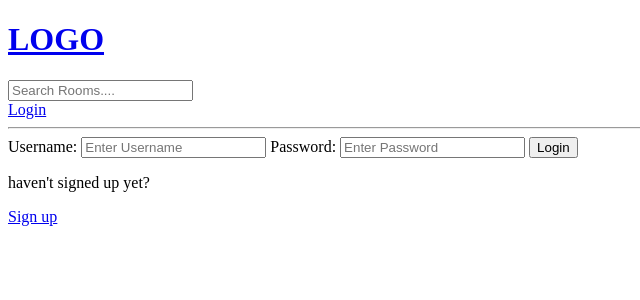
After one commit to princewilling/StudyHub-django, a Django app: page /login/ in a window 1280 px wide. The commit adds this page. Shown: the top 300 px of the page, without its empty margins (0-640 px from the left). Run offline with Django 4.2, Linux system fonts and the light colour scheme.

Commit message:
implement user auth, registration and permission

```diff
--- a/base/templates/base/home.html
+++ b/base/templates/base/home.html
@@ -35,8 +35,10 @@
     <div>
         {% for room in rooms %}
             <div>
-                <a href="{% url 'base:update-room' room.id %}">Edit</a>
-                <a href="{% url 'base:delete-room' room.id %}">Delete</a>
+                {% if request.user == room.host %}
+                    <a href="{% url 'base:update-room' room.id %}">Edit</a>
+                    <a href="{% url 'base:delete-room' room.id %}">Delete</a>
+                {% endif %}
 
                 <span>@{{room.host.username}}</span>
                 <h5>{{ room.id }} -- <a href="{% url 'base:room' room.id %}">{{ room.name }}</a></h5>
--- /dev/null
+++ b/base/templates/base/login_register.html
@@ -0,0 +1,39 @@
+{% extends 'base.html' %}
+
+{% block content %}
+
+{% if page == 'login' %}
+
+<div>
+    <form method="post" action="">
+        {% csrf_token %}
+
+        <label>Username:</label>
+        <input type="text" name="username" placeholder="Enter Username">
+
+        <label>Password:</label>
+        <input type="password" name="password" placeholder="Enter Password">
+
+        <input type="submit" value="Login"/>
+    </form>
+
+    <p>haven't signed up yet?</p>
+    <a href="{% url 'base:register' %}">Sign up</a>
+</div>
+
+{% else %}
+
+<div>
+    <form method="post" action="">
+        {% csrf_token %}
+        {{ form.as_p }}
+        <input type="submit" value="Register"/>
+    </form>
+
+    <p>already signed up yet?</p>
+    <a href="{% url 'base:login' %}">Login</a>
+</div>
+
+{% endif %}
+
+{% endblock %}
--- a/base/urls.py
+++ b/base/urls.py
@@ -4,9 +4,15 @@ from . import views
 app_name = "base"
 
 urlpatterns = [
+    path('login/', views.loginPage, name='login'),
+    path('logout/', views.logoutUser, name='logout'),
+    path('register/', views.registerPage, name='register'),
+
     path('', views.home, name="home"),
     # path('room/', views.room, name="room"),
     path('room/<str:pk>/', views.room, name="room"),
+
+
     path('create-room/', views.createRoom, name="create-room"),
     path('update-room/<str:pk>/', views.updateRoom, name="update-room"),
     path('delete-room/<str:pk>/', views.deleteRoom, name="delete-room"),
--- a/base/views.py
+++ b/base/views.py
@@ -1,15 +1,63 @@
+from django.http import HttpResponse
 from django.shortcuts import render, redirect
+from django.contrib import messages
+from django.contrib.auth.decorators import login_required
 from django.db.models import Q
+from django.contrib.auth.models import User
+from django.contrib.auth import authenticate, login, logout
+from django.contrib.auth.forms import UserCreationForm
 from base.forms import RoomForm
 from .models import Room, Topic
 
-# Create your views here.
 
-# rooms = [
-#     {'id': 1, 'name': 'Lets learn Nodejs!'},
-#     {'id': 2, 'name': 'UI/UX with Gee Lawrence'},
-#     {'id': 3, 'name': 'DevOps to the Moon'}
-# ]
+def loginPage(request):
+
+    page = 'login'
+    if request.user.is_authenticated:
+        return redirect('base:home')
+
+    if request.method == 'POST':
+        username = request.POST.get('username').lower()
+        password = request.POST.get('password')
+
+        try:
+            user = User.objects.get(username=username)
+        except:
+            messages.error(request, "User does not exist")
+
+        user = authenticate(request, username=username, password=password)
+
+        if user is not None:
+            login(request, user)
+            return redirect('base:home')
+        else:
+            messages.error(request, "Invalid Credentials")
+
+    context = {'page':page}
+    return render(request, 'base/login_register.html', context)
+
+def logoutUser(request):
+
+    logout(request)
+    return redirect('base:home')
+
+def registerPage(request):
+    form = UserCreationForm()
+
+    if request.method == 'POST':
+        form = UserCreationForm(request.POST)
+        if form.is_valid():
+            user = form.save(commit=False)
+            user.username = user.username.lower()
+            user.save()
+            login(request, user)
+            return redirect('base:home')
+        else:
+            messages.error(request, 'An error occurred during registration')
+
+    context = {'form':form}
+    return render(request, 'base/login_register.html', context)
+
 
 def home(request):
     q = request.GET.get('q') if request.GET.get('q') != None else ""
@@ -31,6 +79,7 @@ def room(request, pk):
     context = {'room': room}
     return render(request, 'base/room.html', context)
 
+@login_required(login_url='base:login')
 def createRoom(request):
     form = RoomForm()
 
@@ -43,9 +92,13 @@ def createRoom(request):
     context = {'form':form}
     return render(request, 'base/room_form.html', context)
 
+@login_required(login_url='base:login')
 def updateRoom(request, pk):
     room = Room.objects.get(id=pk)
     form = RoomForm(instance=room)
+
+    if request.user != room.host:
+        return HttpResponse('Permission Denied!!!')
 
     if request.method == 'POST':
         form = RoomForm(request.POST, instance=room)
@@ -57,8 +110,12 @@ def updateRoom(request, pk):
     context = {'form':form}
     return render(request,'base/room_form.html', context)
 
+@login_required(login_url='base:login')
 def deleteRoom(request, pk):
     room = Room.objects.get(id=pk)
+
+    if request.user != room.host:
+        return HttpResponse('Permission Denied!!!')
 
     if request.method == 'POST':
         room.delete()
--- a/templates/base.html
+++ b/templates/base.html
@@ -18,6 +18,16 @@
         <![endif]-->
         {% include 'navbar.html' %}
 
+        {% if messages %}
+        <ul class="messages">
+            {% for message in messages %}
+                <li{% if messages.tags %} class="{{ message.tags }}"{% endif %} >{{ message }}</li>
+            {% endfor %}
+
+        </ul>
+
+        {% endif %}
+
         {% block content %}
 
         {% endblock %}
--- a/templates/navbar.html
+++ b/templates/navbar.html
@@ -7,4 +7,11 @@
 
 </form>
 
+{% if request.user.is_authenticated %}
+    <p>Hello, {{request.user}}</p>
+    <a href="{% url 'base:logout' %}">Logout</a>
+{% else %}
+    <a href="{% url 'base:login' %}">Login</a>
+{% endif %}
+
 <hr>
```
